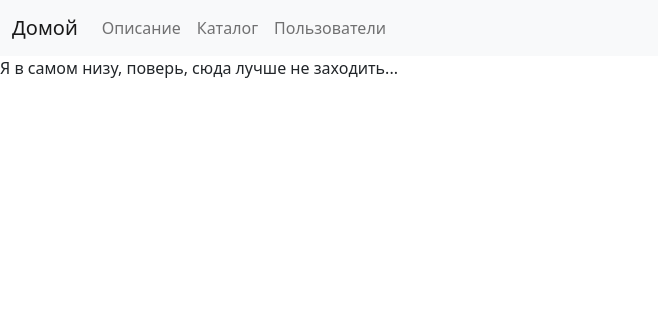
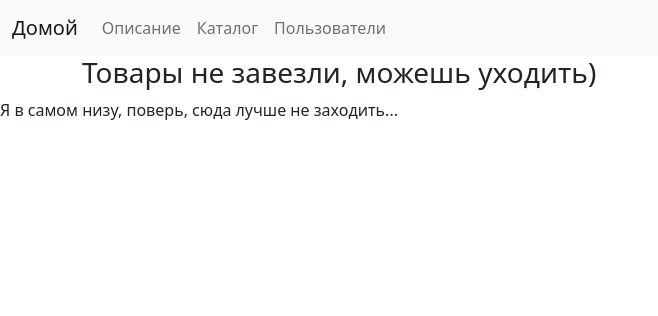
Before and after one commit to yeezy-na-izi/YlDjango, a Django app: page /catalog/ in a window 1280 px wide. Shown: the top 316 px of the page, without its empty margins (0-658 px from the left). Run offline with Django 3.2, Linux system fonts and the light colour scheme; data that the repository does not hold is empty.

Commit message:
Task 5 forgot empty tag in item_list template

```diff
--- a/templates/catalog/all_items.html
+++ b/templates/catalog/all_items.html
@@ -18,7 +18,8 @@
                     {% include 'includes/items_display.html' %}
                 {% endwith %}
             {% endif %}
-
+            {% empty %}
+            <h3>Товары не завезли, можешь уходить)</h3>
         {% endfor %}
     </section>
 {% endblock %}
```
